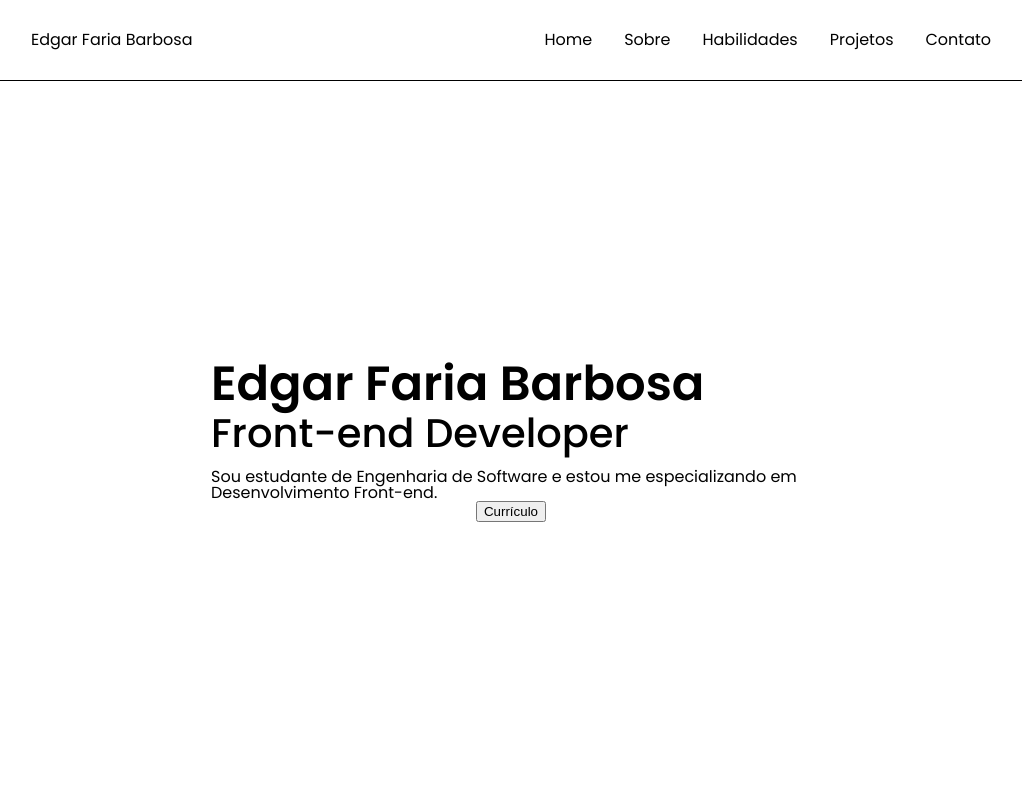
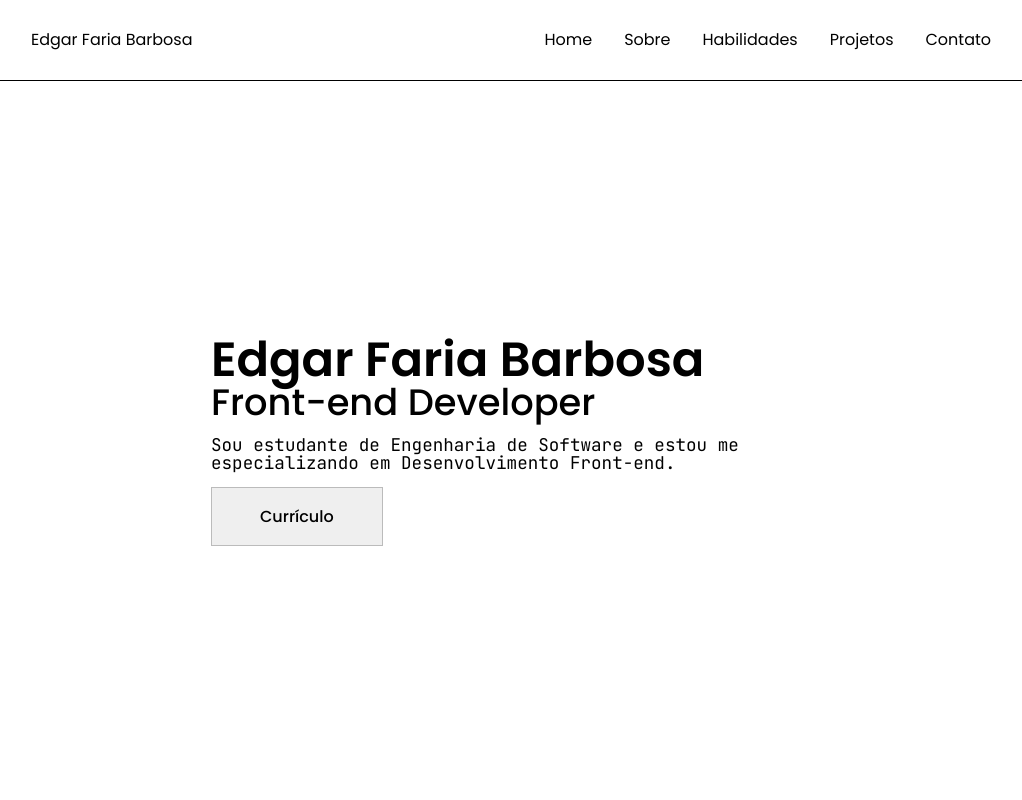
Before and after one commit to edgarfbarbosa/portfolio-react, a React app: page / in a window 1280 px wide. Shown: the top 800 px of the page, without its empty margins (129-1151 px from the left). Built offline with nearby package versions, Linux system fonts and the light colour scheme; the HTML template or start-up script is replaced by a standard one.

Commit message:
ajustando a seção home

```diff
--- a/src/App.css
+++ b/src/App.css
@@ -1,10 +1,6 @@
 @import url('https://fonts.googleapis.com/css2?family=JetBrains+Mono:wght@400;500;600&family=Poppins:wght@400;500;600&display=swap');
 
 :root {
-    --container-color: #2d2c2e;
-    --text-color: #faf5e6;
-    --title-color: #fbbd0d;
-
     --body-font: 'JetBrains Mono', monospace;
     --title-font: 'Poppins', sans-serif;
 }
--- a/src/components/home/home.css
+++ b/src/components/home/home.css
@@ -2,24 +2,38 @@
     align-items: center;
     display: flex;
     flex-direction: column;
-    font-family: 'JetBrains Mono', monospace;
     height: 90vh;
     justify-content: center;
 }
 
-.home__content {
-    font-family: var(--title-font);
+.home__content--container {
     width: 600px;
 }
 
 .home__title {
+    font-family: var(--title-font);
     font-size: 3rem;
     font-weight: 600;
-    margin-bottom: .3rem;
 }
 
 .home__subtitle {
-    font-size: 2.5rem;
+    font-family: var(--title-font);
+    font-size: 2.3rem;
     font-weight: 500;
-    margin-bottom: 1rem;
+    margin-bottom: .5rem;
 }
+
+.home__phrase {
+    font-family: var(--body-font);
+    font-size: 1.1rem;
+    margin: 1rem 0 1rem
+}
+
+.home__btn {
+    border: 1px solid #bbb;
+    cursor: pointer;
+    font-family: var(--title-font);
+    font-size: 1rem;
+    font-weight: 500;
+    padding: 1rem 3rem;
+}
--- a/src/components/home/index.tsx
+++ b/src/components/home/index.tsx
@@ -3,15 +3,13 @@ import './home.css'
 const Home = () => {
     return (
         <section className="home__container">
-            <div className="home__content">
+            <div className="home__content--container">
                 <h1 className="home__title">Edgar Faria Barbosa</h1>
                 <h2 className="home__subtitle">Front-end Developer</h2>
-                <p>
+                <p className="home__phrase">
                     Sou estudante de Engenharia de Software e estou me especializando em Desenvolvimento Front-end.
                 </p>
-            </div>
-            <div>
-                <button>Currículo</button>
+                <button className="home__btn">Currículo</button>
             </div>
         </section>
     )
```
